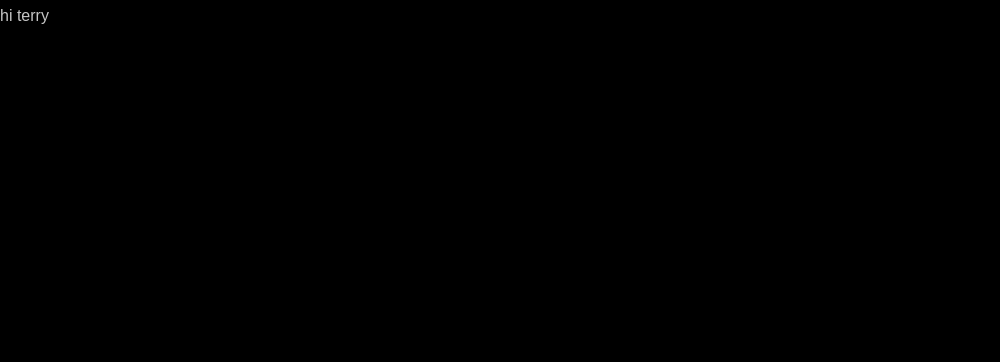
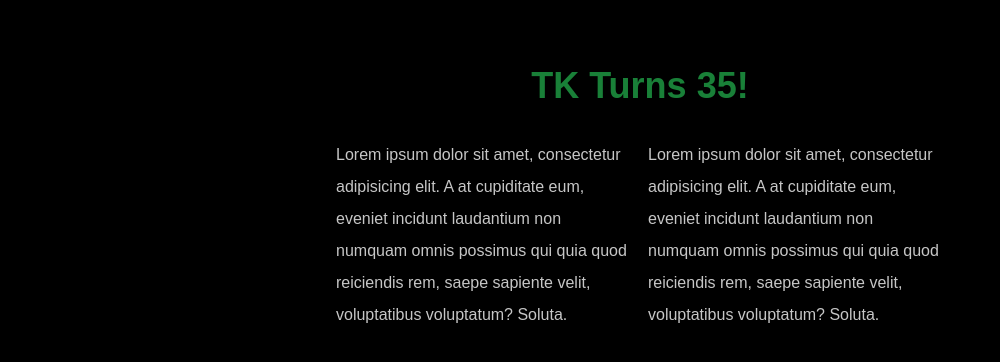
Before and after one commit to stupendous-web/tk-turns-thirty-five, a Next.js app: page / in a window 1280 px wide. Shown: the top 362 px of the page, without its empty margins (0-1000 px from the left). Built offline with nearby package versions, Linux system fonts and the light colour scheme.

Commit message:
Think twice, code once.

```diff
--- a/pages/index.js
+++ b/pages/index.js
@@ -1,4 +1,5 @@
 import Head from "next/head";
+import { Box, Container, Heading, SimpleGrid } from "@chakra-ui/react";
 
 export default function Home() {
   return (
@@ -7,7 +8,27 @@ export default function Home() {
         <title>TK Turns 35!</title>
         <meta name="viewport" content="width=device-width, initial-scale=1" />
       </Head>
-      <main>hi terry</main>
+      <main>
+        <Container maxW={"container.sm"} pt={16}>
+          <Heading color={"primary.500"} textAlign={"center"}>
+            TK Turns 35!
+          </Heading>
+          <SimpleGrid columns={2} spacing={4}>
+            <Box>
+              Lorem ipsum dolor sit amet, consectetur adipisicing elit. A at
+              cupiditate eum, eveniet incidunt laudantium non numquam omnis
+              possimus qui quia quod reiciendis rem, saepe sapiente velit,
+              voluptatibus voluptatum? Soluta.
+            </Box>
+            <Box>
+              Lorem ipsum dolor sit amet, consectetur adipisicing elit. A at
+              cupiditate eum, eveniet incidunt laudantium non numquam omnis
+              possimus qui quia quod reiciendis rem, saepe sapiente velit,
+              voluptatibus voluptatum? Soluta.
+            </Box>
+          </SimpleGrid>
+        </Container>
+      </main>
     </>
   );
 }
--- a/utils/chakra.js
+++ b/utils/chakra.js
@@ -3,16 +3,16 @@ import { extendTheme } from "@chakra-ui/react";
 const theme = extendTheme({
   colors: {
     primary: {
-      50: "#fff0f7",
-      100: "#ffd6e8",
-      200: "#ffafd2",
-      300: "#ff7eb6",
-      400: "#ee5396",
-      500: "#d02670",
-      600: "#9f1853",
-      700: "#740937",
-      800: "#510224",
-      900: "#2a0a18",
+      900: "#071908",
+      800: "#022d0d",
+      700: "#044317",
+      600: "#0e6027",
+      500: "#198038",
+      400: "#24a148",
+      300: "#42be65",
+      200: "#6fdc8c",
+      100: "#a7f0ba",
+      50: "#defbe6",
     },
     gray: {
       50: "#f4f4f4",
```
